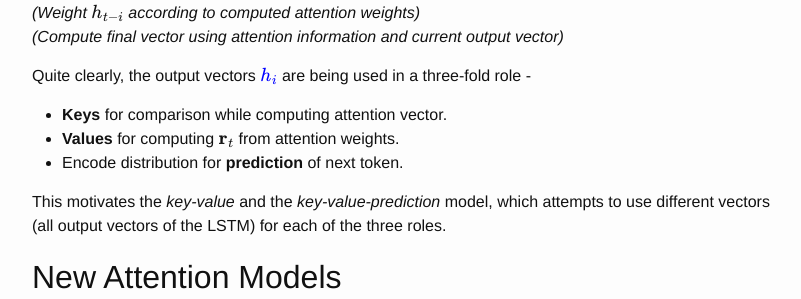
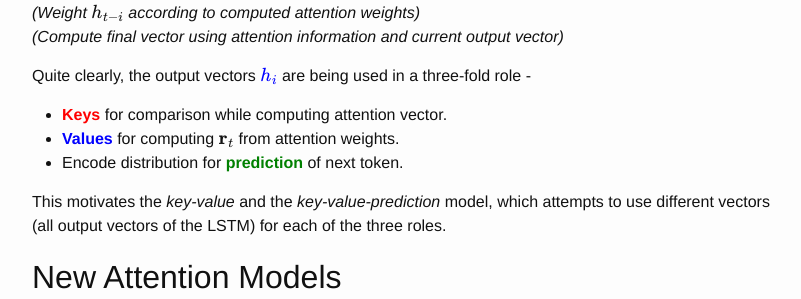
Before and after one commit to martiansideofthemoon/martiansideofthemoon.github.io, a Jekyll site: the page built from _posts/2017-06-24-short-attention-iclr-summary.markdown, in a window 1280 px wide. Shown: the part 1720-2019 px from the top of the page, without its empty margins (238-1039 px from the left). Built offline with Jekyll 4.4.1, drawn with Linux system fonts in a browser that asks for light colours; formulas are drawn with MathJax 3; a script that is not in the unit is left out.

Commit message:
Update 2017-06-24-short-attention-iclr-summary.markdown

```diff
--- a/_posts/2017-06-24-short-attention-iclr-summary.markdown
+++ b/_posts/2017-06-24-short-attention-iclr-summary.markdown
@@ -36,9 +36,9 @@ In other words,
 *(Compute final vector using attention information and current output vector)*
 
 Quite clearly, the output vectors $\color{blue}{h_i}$ are being used in a three-fold role -
-* **Keys** for comparison while computing attention vector.
-* **Values** for computing $\textbf{r}_t$ from attention weights.
-* Encode distribution for **prediction** of next token.
+* <span style="color:red">**Keys**</span> for comparison while computing attention vector.
+* <span style="color:blue">**Values**</span> for computing $\textbf{r}_t$ from attention weights.
+* Encode distribution for <span style="color:green">**prediction**</span> of next token.
 
 This motivates the *key-value* and the *key-value-prediction* model, which attempts to use different vectors (all output vectors of the LSTM) for each of the three roles.
 
```
